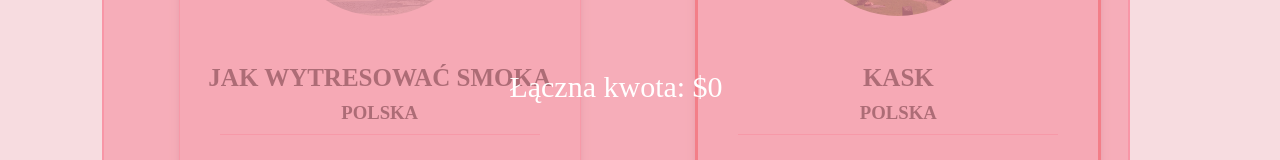
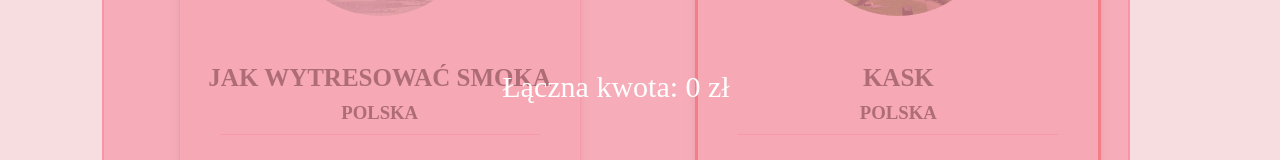
Before and after one commit to Jullija/WDAI, an Angular app in the folder WDAI/4_lab/Wycieczki/: page /wycieczki in a window 1280 px wide. Both pictures are taken after a click on the element 1230 px from the left and 50 px from the top of the page. Shown: the part 325-485 px from the top of the page. Built offline with nearby package versions, Linux system fonts and the light colour scheme.

Commit message:
Basket currency change

```diff
--- a/WDAI/4_lab/Wycieczki/src/app/koszyk/koszyk.component.html
+++ b/WDAI/4_lab/Wycieczki/src/app/koszyk/koszyk.component.html
@@ -4,6 +4,6 @@
         <div *ngIf="journeyInCart.value[1] != 0">{{journeyInCart.value[1]}} x {{journeyInCart.key}}</div>
     </div>
     <div id="close" (click)="exitClick()">X</div>
-    <p>Łączna kwota: ${{getCartSum()}}</p>
+    <p>Łączna kwota: {{getCartSum()}} zł</p>
 
 </div>
```
